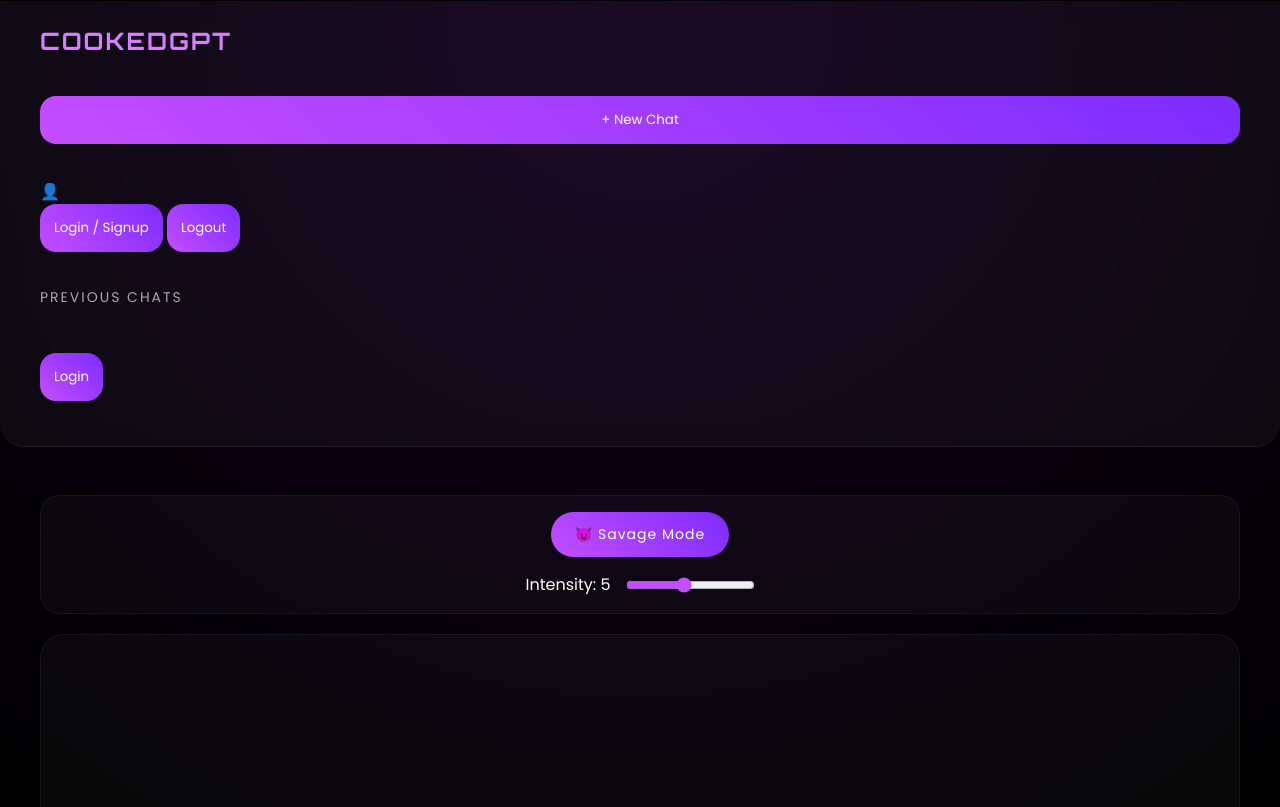
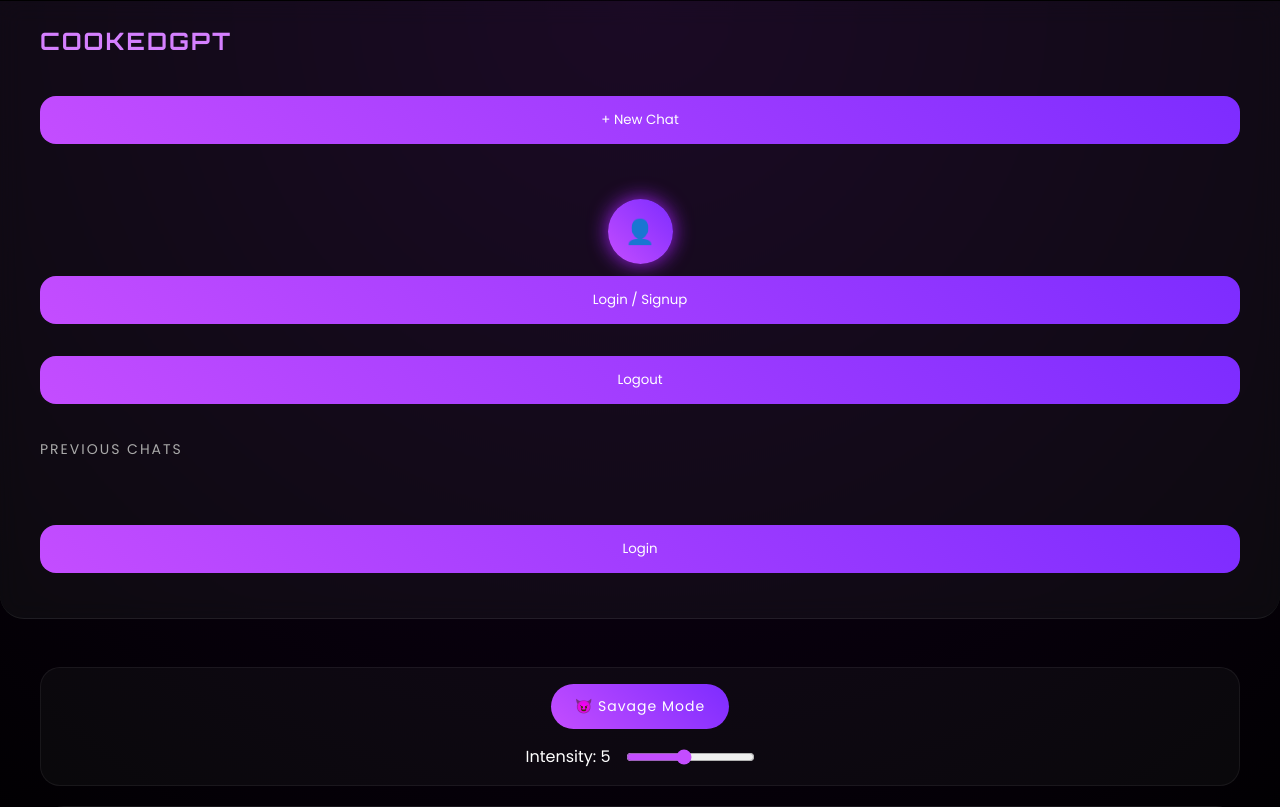
Before and after one commit to tanvipatel-16/CookedGPT, a Flask app: page /chatpage in a window 1280 px wide. Shown: the part 799-1606 px from the top of the page. Run offline with Flask 3, Linux system fonts and the light colour scheme.

Commit message:
Add styles for login UI components

```diff
--- a/static/style.css
+++ b/static/style.css
@@ -1667,3 +1667,46 @@ body{
         padding:20px;
     }
 }
+/* LOGIN UI */
+
+.login-box{
+
+    margin-top:20px;
+
+    display:flex;
+
+    flex-direction:column;
+
+    gap:12px;
+}
+
+#userCircle{
+
+    width:65px;
+
+    height:65px;
+
+    border-radius:50%;
+
+    background:
+    linear-gradient(45deg,#c44dff,#7d2cff);
+
+    display:flex;
+
+    justify-content:center;
+
+    align-items:center;
+
+    font-size:24px;
+
+    font-weight:bold;
+
+    margin:auto;
+
+    box-shadow:0 0 20px #a020f0;
+}
+
+.login-box button{
+
+    width:100%;
+}
```
